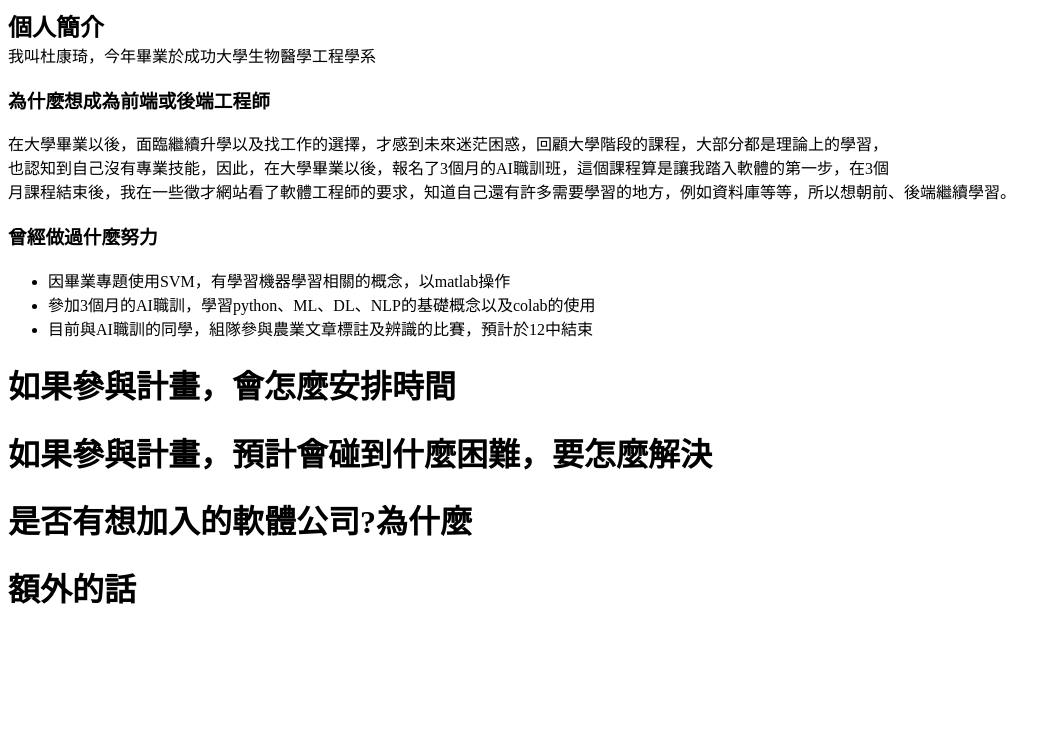
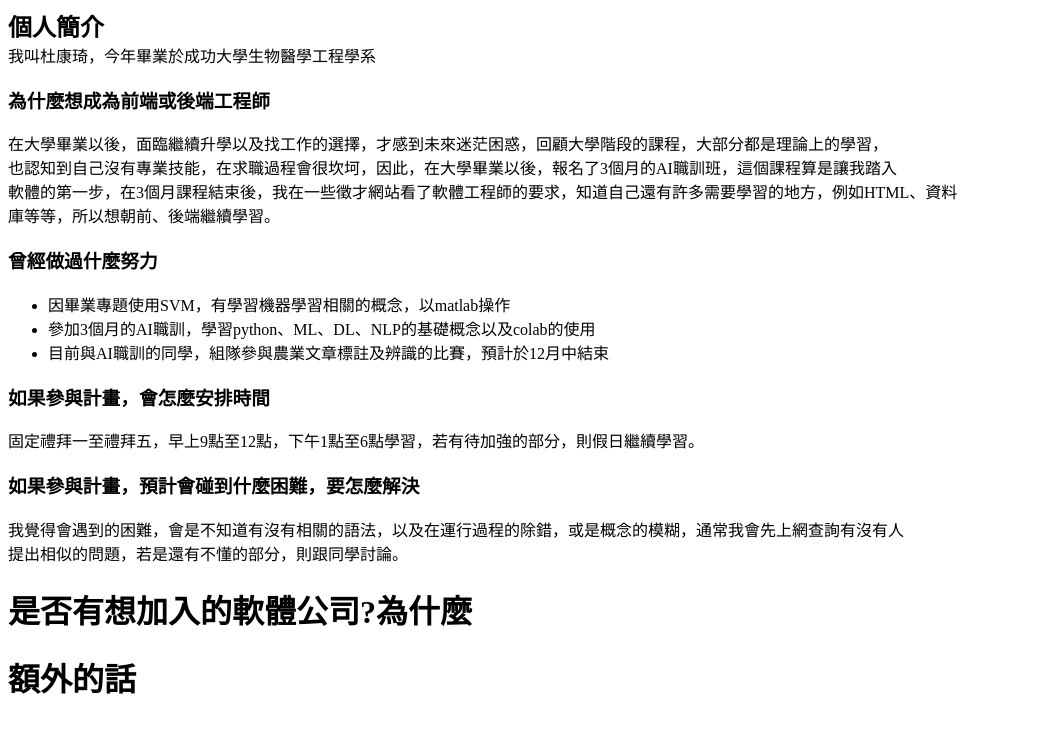
Before and after one commit to cony1220/cony1220.github.io, a plain HTML site: page index.html in a window 1280 px wide. Shown: the whole page, without its empty margins (0-1061 px from the left). Drawn offline with Linux system fonts and the light colour scheme.

Commit message:
Update index.html

```diff
--- a/index.html
+++ b/index.html
@@ -6,19 +6,23 @@
   </head>
   <body>
     <font size="5"><b>個人簡介</b></font><br>
-    <font size="3">我叫杜康琦，今年畢業於成功大學生物醫學工程學系</font><br>
+    我叫杜康琦，今年畢業於成功大學生物醫學工程學系<br>
     <h3>為什麼想成為前端或後端工程師</h3>
     在大學畢業以後，面臨繼續升學以及找工作的選擇，才感到未來迷茫困惑，回顧大學階段的課程，大部分都是理論上的學習，<br>
-    也認知到自己沒有專業技能，因此，在大學畢業以後，報名了3個月的AI職訓班，這個課程算是讓我踏入軟體的第一步，在3個<br>
-    月課程結束後，我在一些徵才網站看了軟體工程師的要求，知道自己還有許多需要學習的地方，例如資料庫等等，所以想朝前、後端繼續學習。
+    也認知到自己沒有專業技能，在求職過程會很坎坷，因此，在大學畢業以後，報名了3個月的AI職訓班，這個課程算是讓我踏入<br>
+    軟體的第一步，在3個月課程結束後，我在一些徵才網站看了軟體工程師的要求，知道自己還有許多需要學習的地方，例如HTML、資料<br>
+    庫等等，所以想朝前、後端繼續學習。
     <h3>曾經做過什麼努力</h3>
     <ul>
       <li>因畢業專題使用SVM，有學習機器學習相關的概念，以matlab操作</li>
       <li>參加3個月的AI職訓，學習python、ML、DL、NLP的基礎概念以及colab的使用</li>
-      <li>目前與AI職訓的同學，組隊參與農業文章標註及辨識的比賽，預計於12中結束</li>
+      <li>目前與AI職訓的同學，組隊參與農業文章標註及辨識的比賽，預計於12月中結束</li>
     </ul>
-    <h1>如果參與計畫，會怎麼安排時間</h1>
-    <h1>如果參與計畫，預計會碰到什麼困難，要怎麼解決</h1>
+    <h3>如果參與計畫，會怎麼安排時間</h3>
+    固定禮拜一至禮拜五，早上9點至12點，下午1點至6點學習，若有待加強的部分，則假日繼續學習。
+    <h3>如果參與計畫，預計會碰到什麼困難，要怎麼解決</h3>
+    我覺得會遇到的困難，會是不知道有沒有相關的語法，以及在運行過程的除錯，或是概念的模糊，通常我會先上網查詢有沒有人<br>
+    提出相似的問題，若是還有不懂的部分，則跟同學討論。
     <h1>是否有想加入的軟體公司?為什麼</h1>
     <h1>額外的話</h1>
   </body>
```
